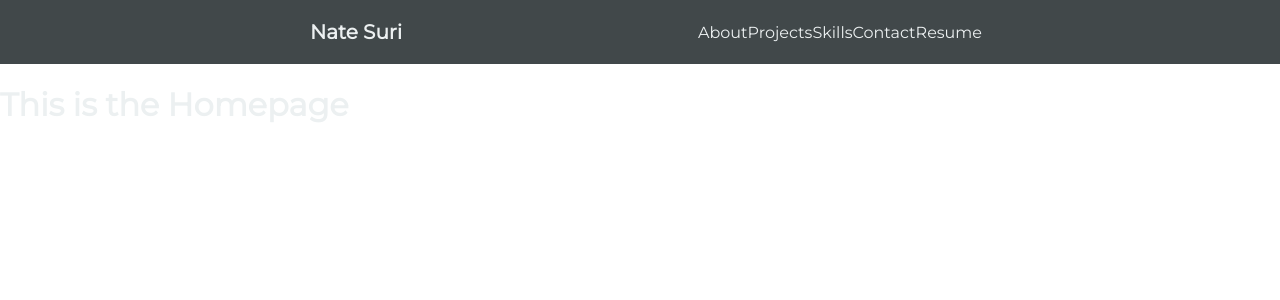
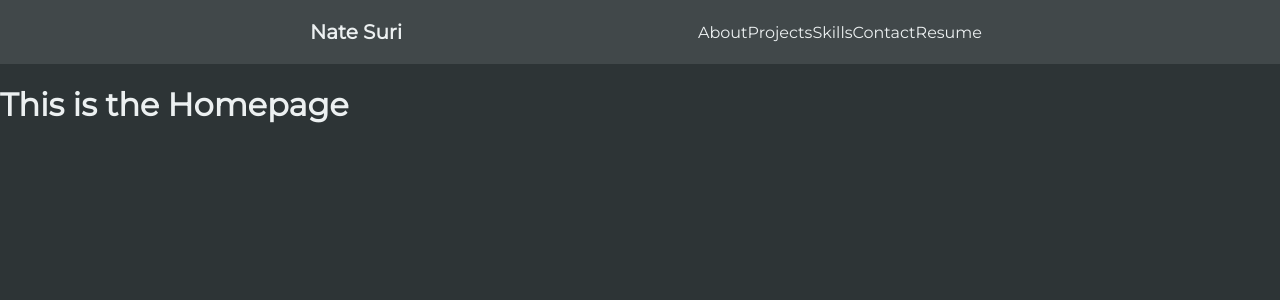
Before and after one commit to Natesuri/natesuri-portfolio, a React (Create React App) app: page /#/ in a window 1280 px wide. Shown: the top 300 px of the page. Built offline with nearby package versions, Linux system fonts and the light colour scheme.

Commit message:
Adds Main Background Color

```diff
--- a/src/App.scss
+++ b/src/App.scss
@@ -2,6 +2,7 @@
 @import './colors.scss';
 
 body {
+  background: $main-color;
   font-family: 'Montserrat', sans-serif;
   color: $white-font;
 }
--- a/src/colors.scss
+++ b/src/colors.scss
@@ -2,6 +2,7 @@
 
 //background colors
 $nav-color: #41484a;
+$main-color: #2d3436;
 
 // font-colors
 $white-font: #ecf0f1;
```
